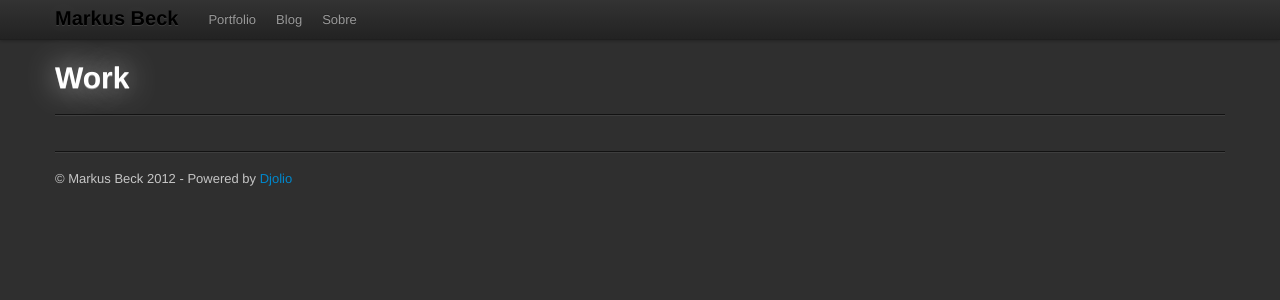
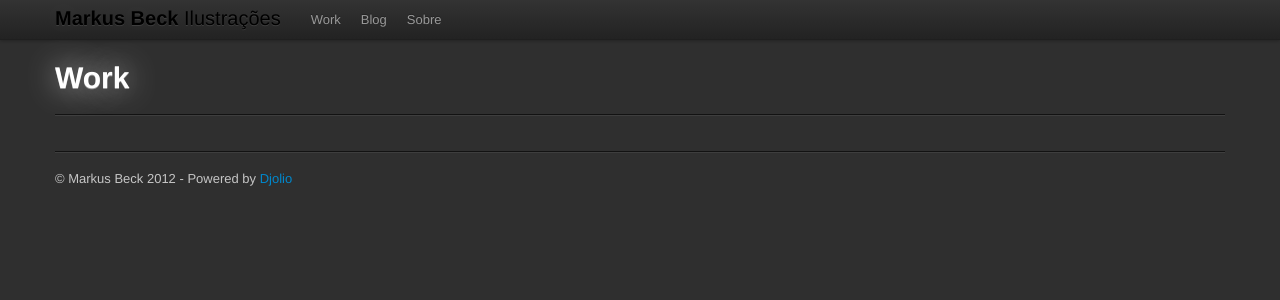
Before and after one commit to beckenkamp/Djolio, a Django app: template djolio/templates/portfolio/projects_list.html in a window 1280 px wide. Shown: the top 300 px of the page. Run offline with Django 3.2, Linux system fonts and the light colour scheme; the template is opened without the code that fills it, so the values that code supplies are empty; parts of the project's set-up code (start-up, migrations or seed data) failed here and were passed over; some libraries are stand-ins or nearby versions.

Commit message:
Pequenas modificacoes nos templates

```diff
--- a/djolio/templates/base.html
+++ b/djolio/templates/base.html
@@ -4,7 +4,7 @@
 <html lang="en">
   <head>
     <meta charset="utf-8">
-    <title>Portfolio de Markus Beck</title>
+    <title>Markus Beck</title>
     <meta name="viewport" content="width=device-width, initial-scale=1.0">
     <meta name="description" content="Portfolio do ilustrador e quadrinista Markus Beck. Trabalhos de ilustracao, quadrinhos, desenhos, aquarela, pintura digital, etc.">
     <meta name="author" content="Markus Beck">
@@ -26,6 +26,9 @@
 	font-weight: bold;
         color: #000;
         text-shadow: 0 1px 0 rgba(255, 255, 255, .1), 0 0 30px rgba(255, 255, 255, .125);
+      }
+      .navbar-fixed-top .brand span {
+	font-weight: normal;
       }
 
       img.responsible {
@@ -62,12 +65,12 @@
             <span class="icon-bar"></span>
             <span class="icon-bar"></span>
           </a>
-          <a class="brand" href="/work/">Markus Beck</a>
+          <a class="brand" href="/work/">Markus Beck <span>Ilustrações</span></a>
           <div class="nav-collapse">
             {% load tags %}
             <ul class="nav">
-              <li class="{% navactive request '/work/' %}"><a href="/work/">Portfolio</a></li>
-              <li><a href="#">Blog</a></li>
+              <li class="{% navactive request '/work/' %}"><a href="/work/">Work</a></li>
+              <li><a href="http://mbeck.com.br/wp/">Blog</a></li>
               <li class="{% navactive request '/about/' %}"><a href="/about/">Sobre</a></li>
             </ul>
           </div><!--/.nav-collapse -->
--- a/djolio/templates/portfolio/projects_list.html
+++ b/djolio/templates/portfolio/projects_list.html
@@ -35,7 +35,7 @@
      </div>
    </li>
 
-   <div class="modal fade" id="modal-{{ object.id }}">
+   <div class="modal hide" id="modal-{{ object.id }}">
      <div class="modal-header">
        <button class="close" data-dismiss="modal">×</button>
        <h3>{{ object.name }}</h3>
```
